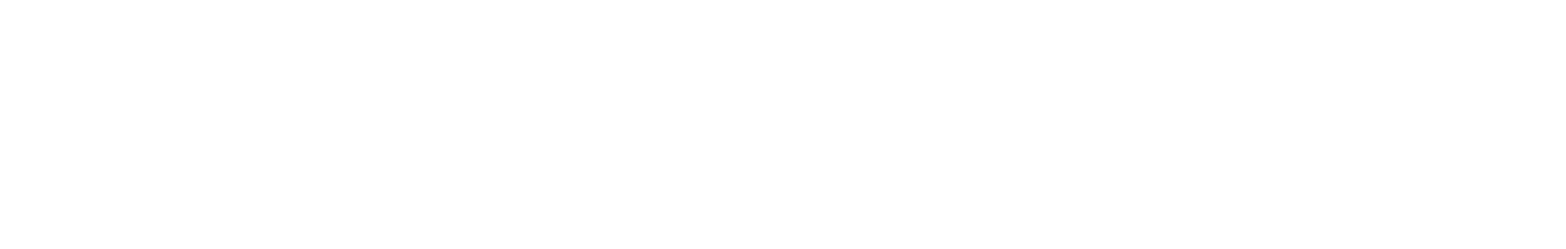
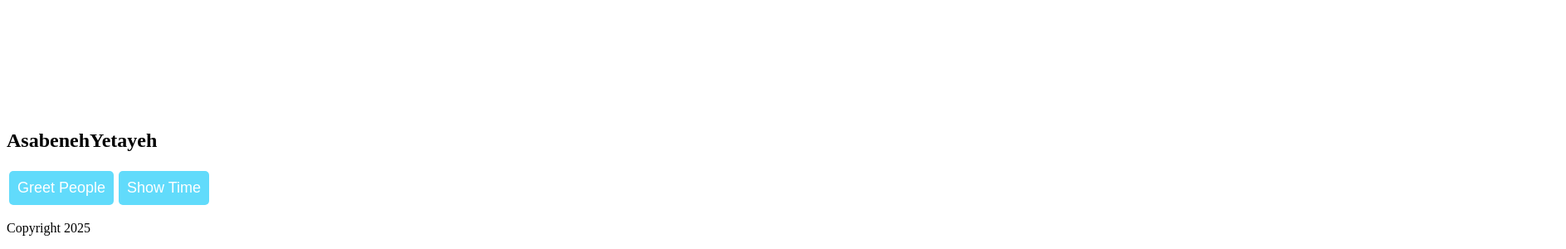
Before and after one commit to wantinghsieh/30-days-of-react, a React (Create React App) app: page / in a window 1280 px wide. Shown: the part 1117-1417 px from the top of the page at 83% size, 1887 px wide, since content can reach past the window. Before the commit the page ends 800 px from the top, so only its background shows below. Built offline with nearby package versions, Linux system fonts and the light colour scheme.

Commit message:
Destructuring props

```diff
--- a/src/index.js
+++ b/src/index.js
@@ -1,5 +1,8 @@
 import React from 'react'
 import ReactDOM from 'react-dom/client'
+import asabenehImage from './images/asabeneh.jpg'
+
+// Fuction to show month date year
 
 const showDate = (time) => {
   const months = [
@@ -22,11 +25,17 @@ const showDate = (time) => {
   const date = time.getDate()
   return ` ${month} ${date}, ${year}`
 }
+
 // Header Component
-const Header = (props) => {
-  const data = props.data
-  const { welcome, title, subtitle, author, date } = data
-  const { firstName, lastName } = author
+const Header = ({
+  data: {
+    welcome,
+    title,
+    subtitle,
+    author: { firstName, lastName },
+    date,
+  },
+}) => {
   return (
     <header>
       <div className='header-wrapper'>
@@ -42,6 +51,67 @@ const Header = (props) => {
   )
 }
 
+// TechList Component
+const TechList = ({ techs }) => {
+  const techList = techs.map((tech) => <li key={tech}>{tech}</li>)
+  return techList
+}
+
+// User Card Component
+const UserCard = ({ user: { firstName, lastName, image } }) => (
+  <div className='user-card'>
+    <img src={image} alt={firstName} />
+    <h2>
+      {firstName}
+      {lastName}
+    </h2>
+  </div>
+)
+
+// A button component
+
+const Button = ({ text, onClick, style }) => (
+  <button style={style} onClick={onClick}>
+    {text}
+  </button>
+)
+
+// CSS styles in JavaScript Object
+const buttonStyles = {
+  backgroundColor: '#61dbfb',
+  padding: 10,
+  border: 'none',
+  borderRadius: 5,
+  margin: 3,
+  cursor: 'pointer',
+  fontSize: 18,
+  color: 'white',
+}
+
+// Main Component
+const Main = ({ user, techs, greetPeople, handleTime }) => (
+  <main>
+    <div className='main-wrapper'>
+      <p>Prerequisite to get started react.js:</p>
+      <ul>
+        <TechList techs={techs} />
+      </ul>
+      <UserCard user={user} />
+      <Button text='Greet People' onClick={greetPeople} style={buttonStyles} />
+      <Button text='Show Time' onClick={handleTime} style={buttonStyles} />
+    </div>
+  </main>
+)
+
+// Footer Component
+const Footer = ({ copyRight }) => (
+  <footer>
+    <div className='footer-wrapper'>
+      <p>Copyright {copyRight.getFullYear()}</p>
+    </div>
+  </footer>
+)
+
 // The App, or the parent or the container component
 // Functional Component
 const App = () => {
@@ -53,17 +123,34 @@ const App = () => {
       firstName: 'Asabeneh',
       lastName: 'Yetayeh',
     },
-    date: new Date(),
+    date: new Date(), // date needs to be formatted to a human readable format
+  }
+  const date = new Date()
+  const techs = ['HTML', 'CSS', 'JavaScript']
+  // copying the author from data object to user variable using spread operator
+  const user = { ...data.author, image: asabenehImage }
+
+  const handleTime = () => {
+    alert(showDate(new Date()))
+  }
+  const greetPeople = () => {
+    alert('Welcome to 30 Days Of React Challenge, 2020')
   }
 
   return (
     <div className='app'>
       <Header data={data} />
+      <Main
+        user={user}
+        techs={techs}
+        handleTime={handleTime}
+        greetPeople={greetPeople}
+      />
+      <Footer copyRight={date} />
     </div>
   )
 }
 const rootElement = document.getElementById('root')
-// we render the JSX element using the ReactDOM package
 
 // create a root
 const root = ReactDOM.createRoot(rootElement)
```
